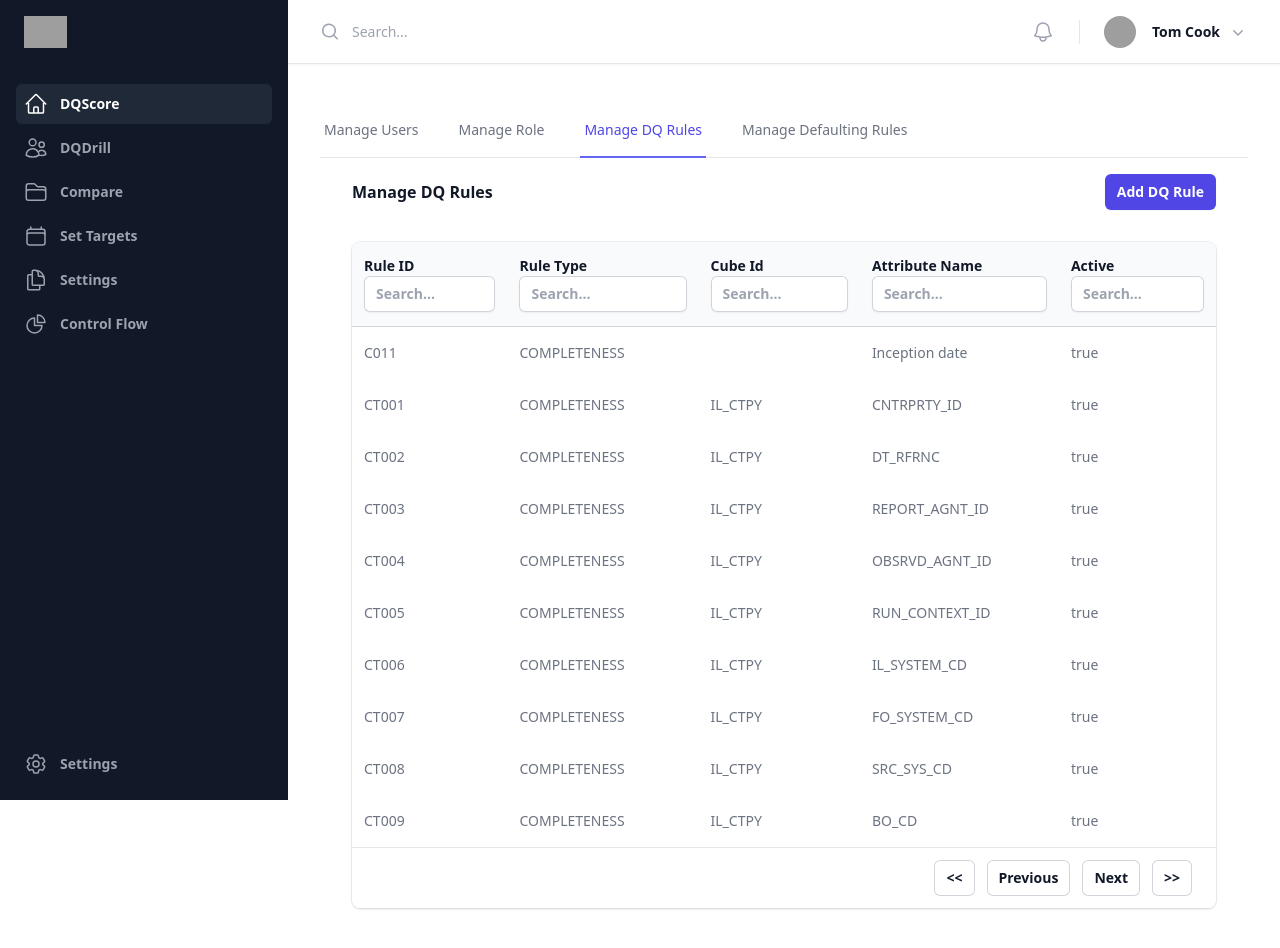
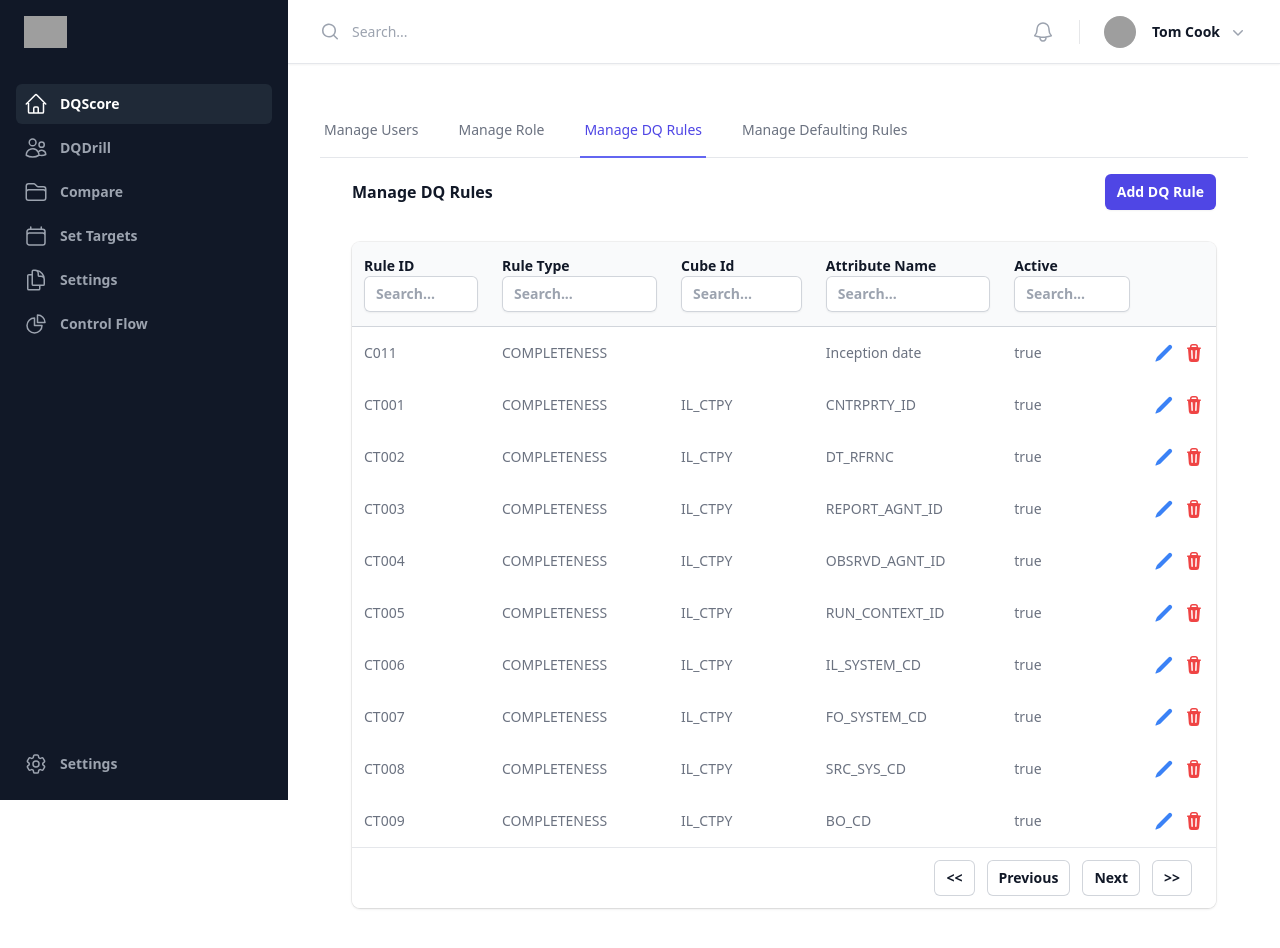
Before and after one commit to sourabhgrover/dqbox-fe, a React (Vite) app: page /settings in a window 1280 px wide. Both pictures are taken after a click on the link "Manage DQ Rules". Built offline with nearby package versions, Linux system fonts and the light colour scheme; grey boxes are pictures that could not be loaded.

Commit message:
Added Actions to the  table

```diff
--- a/src/components/Settings/ManageDqRulesTable.jsx
+++ b/src/components/Settings/ManageDqRulesTable.jsx
@@ -9,12 +9,20 @@ import {
 import { useMemo, useState } from "react";
 import { makeData, makeUsersData, makeDqRules } from "./makeData";
 import Pagination from "../common/Pagination";
-import { ArrowLongDownIcon, ArrowLongUpIcon } from "@heroicons/react/20/solid";
+import { ArrowLongDownIcon, ArrowLongUpIcon ,PencilIcon, TrashIcon } from "@heroicons/react/20/solid";
 import Filter from "../common/Filter";
 
 export default function ManageDqRulesTable() {
   // const [data, setData] = useState(() => makeUsersData(5_000));
   const [data, setData] = useState(() => makeDqRules());
+  const editRow = (ruleId) => {
+    console.log("Edit", ruleId);
+    // Implement edit functionality here
+  };
+  const deleteRow = (ruleId) => {
+    console.log("Delete", ruleId);
+    // Implement delete functionality here
+  };
   const columns = useMemo(
     () => [
       {
@@ -37,6 +45,20 @@ export default function ManageDqRulesTable() {
       {
         accessorKey: "active",
         header: () => "Active",
+      },
+       {
+        id: "actions",
+        header: "",
+        cell: ({ row }) => (
+          <div style={{ display: 'flex', gap: '10px' }}>
+            <button onClick={() => editRow(row.original.ruleId)}>
+              <PencilIcon className="h-5 w-5 text-blue-500" />
+            </button>
+            <button onClick={() => deleteRow(row.original.ruleId)}>
+              <TrashIcon className="h-5 w-5 text-red-500" />
+            </button>
+          </div>
+        ),
       },
     ],
     []
```
